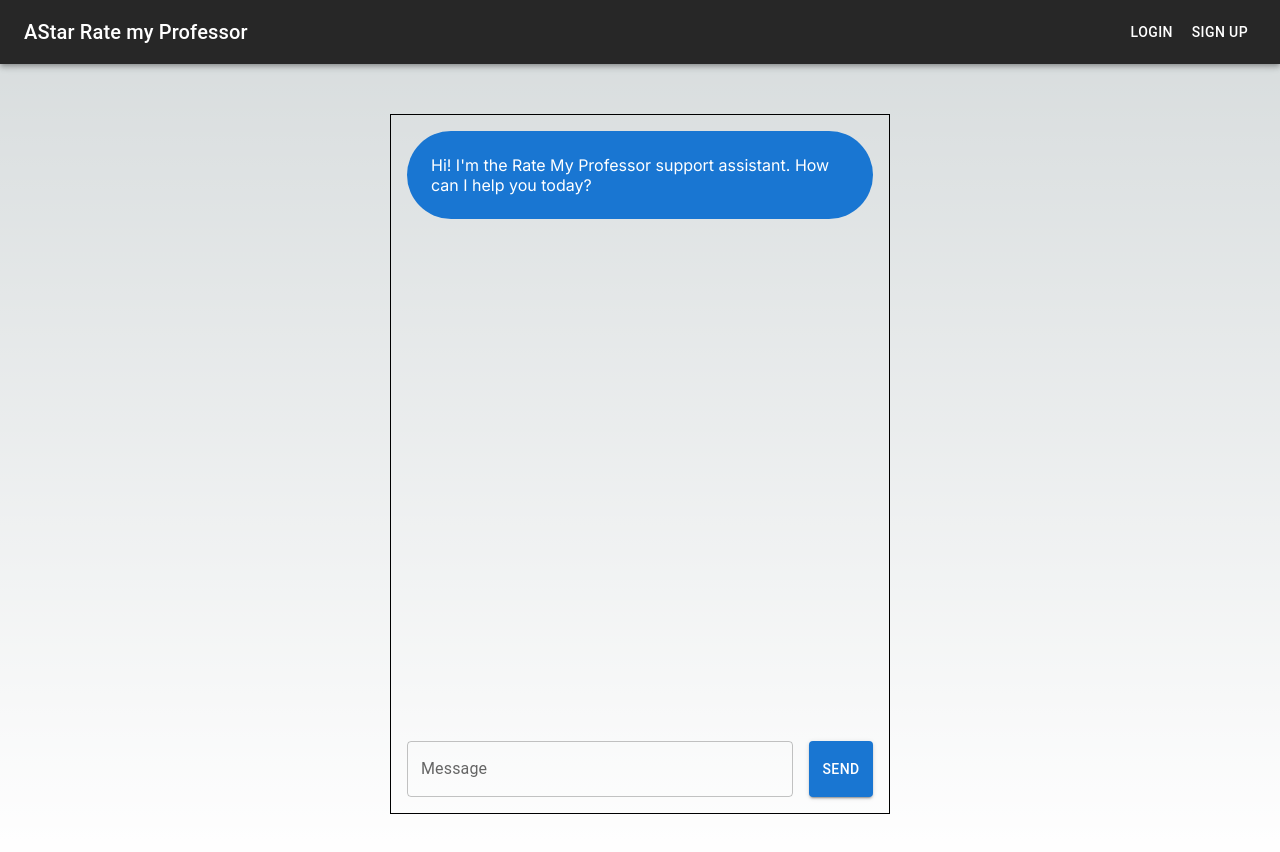
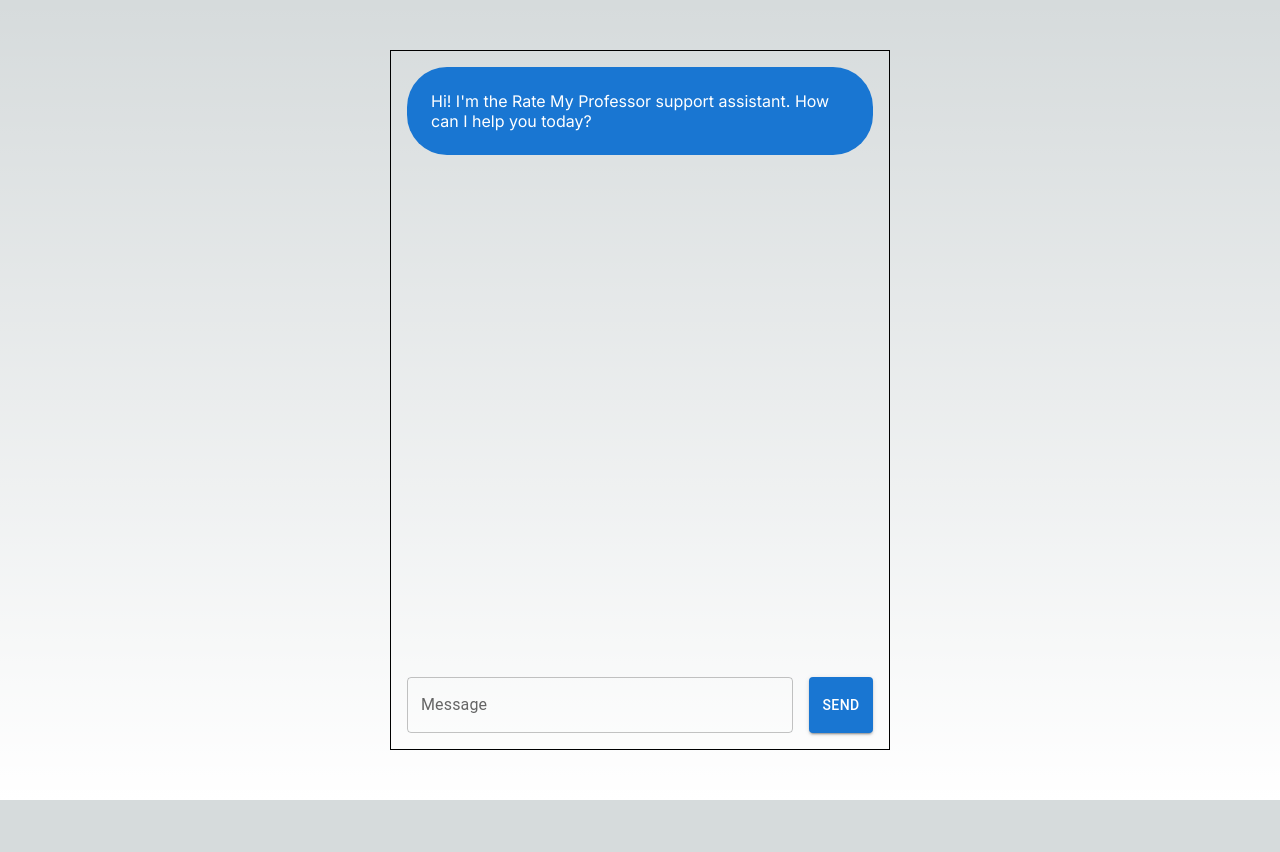
Before and after one commit to Shoheicode/Project-5--AI-Rate-My-Professor, a Next.js app: page /ChatBot in a window 1280 px wide. Shown: the top 852 px of the page. After the commit the page ends 800 px from the top, so only its background shows below. Built offline with nearby package versions, Linux system fonts and the light colour scheme; no server answers.

Commit message:
updated chatbot pages

```diff
--- a/app/ChatBot/page.js
+++ b/app/ChatBot/page.js
@@ -1,64 +1,66 @@
-'use client'
-import NavBar from '@/components/navbar/navbar'
-import { Box, Button, Stack, TextField } from '@mui/material'
-import Head from 'next/head'
-import { useState } from 'react'
+"use client";
+import { Box, Button, Stack, TextField } from "@mui/material";
+import { useState, Fragment } from "react";
 
 export default function Home() {
   const [messages, setMessages] = useState([
     {
-      role: 'assistant',
+      role: "assistant",
       content: `Hi! I'm the Rate My Professor support assistant. How can I help you today?`,
     },
-  ])
-  const [message, setMessage] = useState('')
+  ]);
+  const [message, setMessage] = useState("");
+  const [firstMessage, setFirstMessage] = useState("");
+  let ranFirst = false;
 
   const sendMessage = async () => {
-    setMessage('')
+    setMessage("");
     setMessages((messages) => [
       ...messages,
-      {role: 'user', content: message},
-      {role: 'assistant', content: ''},
-    ])
+      { role: "user", content: message },
+      { role: "assistant", content: "" },
+    ]);
 
-    const response = fetch('/api/chat', {
-      method: 'POST',
+    const response = fetch("/api/chat", {
+      method: "POST",
       headers: {
-        'Content-Type': 'application/json',
+        "Content-Type": "application/json",
       },
-      body: JSON.stringify([...messages, {role: 'user', content: message}]),
+      body: JSON.stringify([...messages, { role: "user", content: message }]),
     }).then(async (res) => {
-      const reader = res.body.getReader()
-      const decoder = new TextDecoder()
-      let result = ''
+      const reader = res.body.getReader();
+      const decoder = new TextDecoder();
+      let result = "";
 
-      return reader.read().then(function processText({done, value}) {
+      return reader.read().then(function processText({ done, value }) {
         if (done) {
-          return result
+          return result;
         }
-        const text = decoder.decode(value || new Uint8Array(), {stream: true})
-        setMessages((messages) => {
-          let lastMessage = messages[messages.length - 1]
-          let otherMessages = messages.slice(0, messages.length - 1)
-          return [
-            ...otherMessages,
-            {...lastMessage, content: lastMessage.content + text},
-          ]
-        })
-        return reader.read().then(processText)
-      })
-    })
-  }
+        const text = decoder.decode(value || new Uint8Array(), {
+          stream: true,
+        });
+
+        if (!ranFirst) {
+          ranFirst = true;
+          setFirstMessage(JSON.parse(text));
+        } else {
+          setMessages((messages) => {
+            let lastMessage = messages[messages.length - 1];
+            let otherMessages = messages.slice(0, messages.length - 1);
+            return [
+              ...otherMessages,
+              { ...lastMessage, content: lastMessage.content + text },
+            ];
+          });
+        }
+
+        return reader.read().then(processText);
+      });
+    });
+  };
 
   return (
-    <Box>
-      <Head>
-        <title>AStar Rate my Professor</title>
-        <meta name="description" content="AStar Rate my Professor" />
-      </Head>
-
-      <NavBar />
-
+    <>
       <Box
         width="100vw"
         height="100vh"
@@ -68,7 +70,7 @@
         alignItems="center"
       >
         <Stack
-          direction={'column'}
+          direction={"column"}
           width="500px"
           height="700px"
           border="1px solid black"
@@ -76,7 +78,7 @@
           spacing={3}
         >
           <Stack
-            direction={'column'}
+            direction={"column"}
             spacing={2}
             flexGrow={1}
             overflow="auto"
@@ -87,25 +89,31 @@
                 key={index}
                 display="flex"
                 justifyContent={
-                  message.role === 'assistant' ? 'flex-start' : 'flex-end'
+                  message.role === "assistant" ? "flex-start" : "flex-end"
                 }
               >
+                {console.log(firstMessage)}
                 <Box
                   bgcolor={
-                    message.role === 'assistant'
-                      ? 'primary.main'
-                      : 'secondary.main'
+                    message.role === "assistant"
+                      ? "primary.main"
+                      : "secondary.main"
                   }
                   color="white"
-                  borderRadius={16}
+                  borderRadius={10}
                   p={3}
                 >
-                  {message.content}
+                  {message.content.split("\n").map((line, i) => (
+                    <Fragment key={i}>
+                      {line}
+                      <br />
+                    </Fragment>
+                  ))}
                 </Box>
               </Box>
             ))}
           </Stack>
-          <Stack direction={'row'} spacing={2}>
+          <Stack direction={"row"} spacing={2}>
             <TextField
               label="Message"
               fullWidth
@@ -118,6 +126,6 @@
           </Stack>
         </Stack>
       </Box>
-    </Box>
+    </>
   );
 }
```
